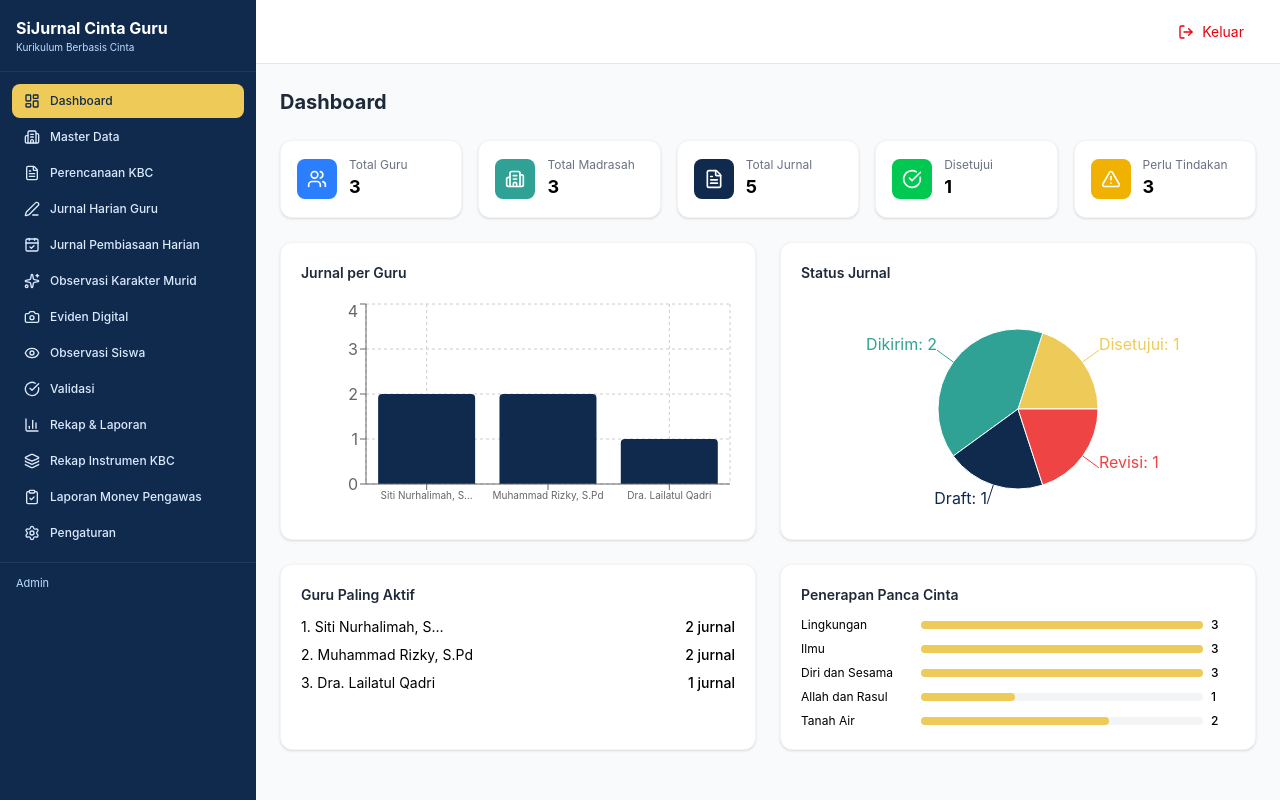
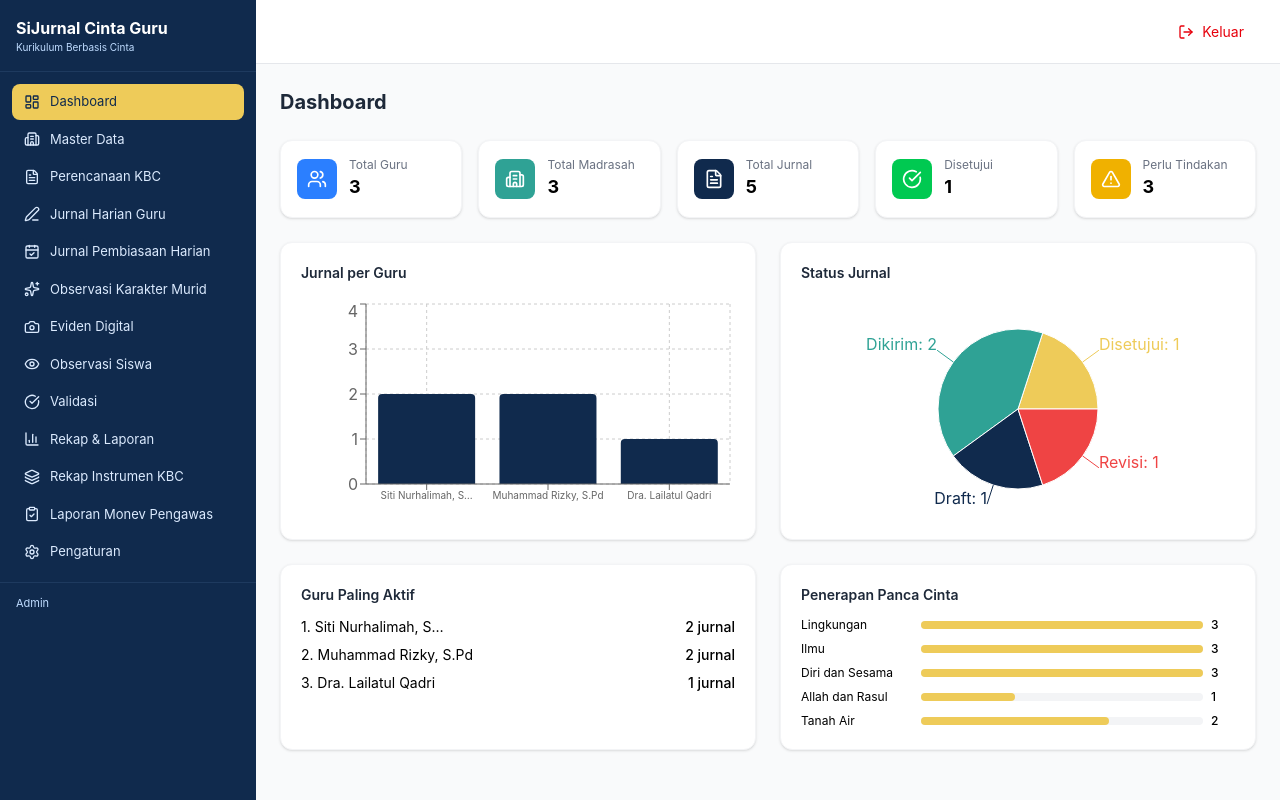
Before and after one commit to Subariyanto/sijurnal-cinta-guru, a React (Vite) app: page /#/ in a window 1280 px wide. Built offline with nearby package versions, Linux system fonts and the light colour scheme; sample sign-in values are in the browser's storage.

Commit message:
style: sidebar menu 13px font-normal

```diff
--- a/src/components/Sidebar.jsx
+++ b/src/components/Sidebar.jsx
@@ -51,7 +51,7 @@ export default function Sidebar({ open, onClose }) {
         <nav className="p-3 space-y-0.5">
           {filtered.map(m => (
             <NavLink key={m.to} to={m.to} onClick={onClose}
-              className={`flex items-center gap-2.5 px-3 py-2 rounded-lg text-[12px] font-medium transition whitespace-nowrap ${isActive(m.to) ? 'bg-[#eecb59] text-[#102a4d]' : 'hover:bg-[#1e3a5f] text-blue-100'}`}
+              className={`flex items-center gap-2.5 px-3 py-2 rounded-lg text-[13px] font-normal transition whitespace-nowrap ${isActive(m.to) ? 'bg-[#eecb59] text-[#102a4d]' : 'hover:bg-[#1e3a5f] text-blue-100'}`}
             >
               <m.icon className="w-4 h-4 flex-shrink-0" />
               <span>{m.label}</span>
```
